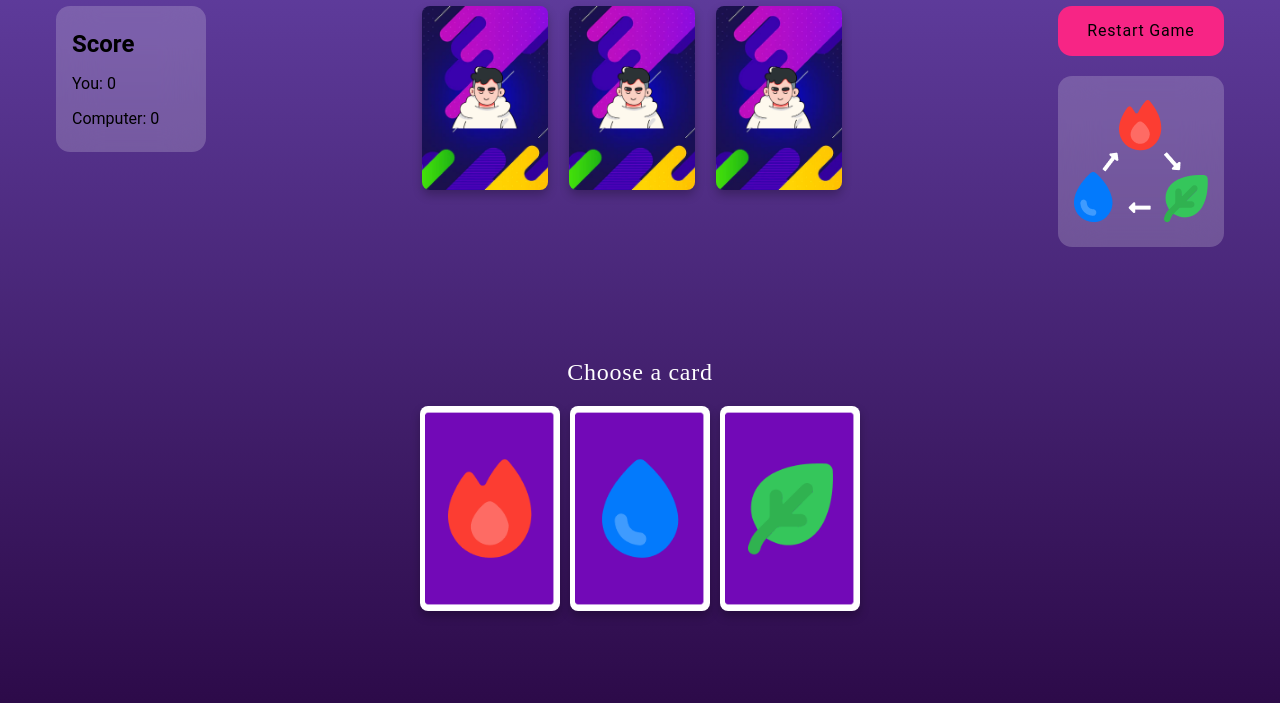
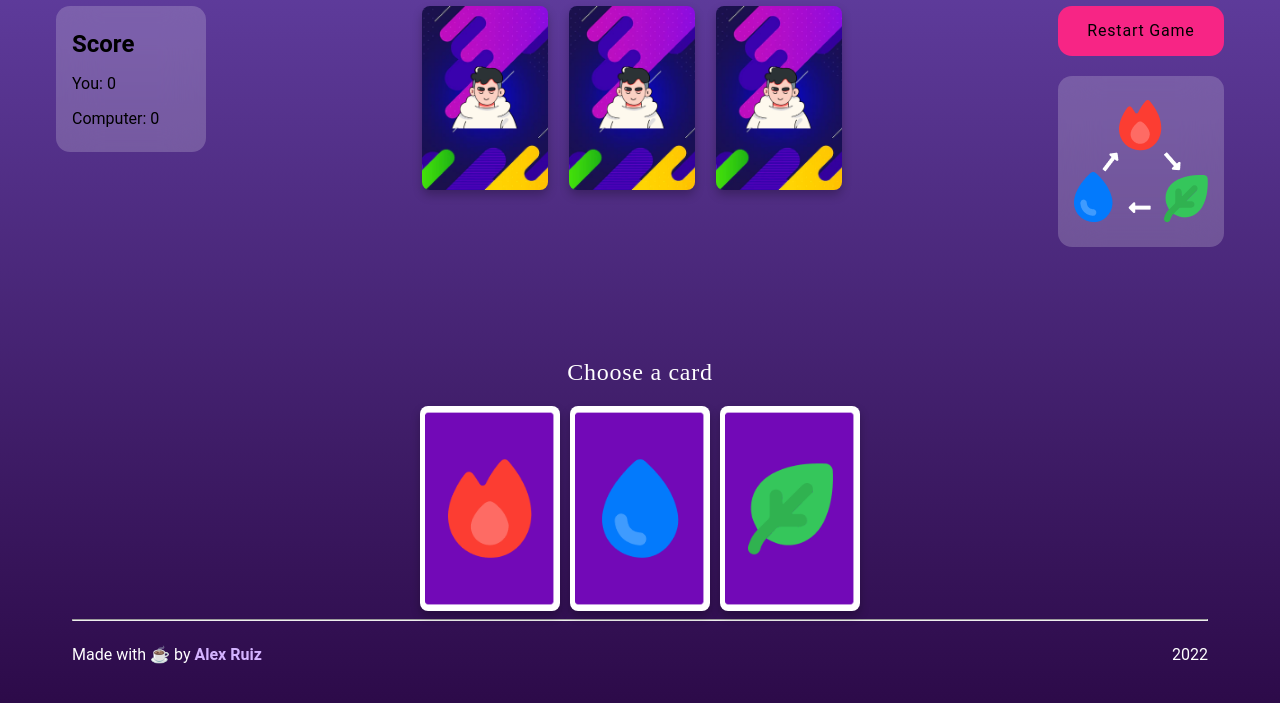
Before and after one commit to alexruix/Card-minigame---JS, a plain HTML site: page index.html in a window 1280 px wide. Shown: the part 95-798 px from the top of the page. Drawn offline with Linux system fonts and the light colour scheme; a web font is replaced by a local one.

Commit message:
New Version

```diff
--- a/css/style.scss
+++ b/css/style.scss
@@ -17,6 +17,14 @@ body {
 
 h1{
   font-size: 40px;
+}
+a{
+  color: $hovercolor;
+  text-decoration: none;
+  transition: color .3s ease-in-out;
+  &:hover{
+    color: $secondary;
+  }
 }
 .container {
   width: 100%;
--- a/index.html
+++ b/index.html
@@ -75,6 +75,26 @@
       </div>
     </div>
 
+    <footer class="site-footer">
+      <div class="container work__container">
+        <hr>
+      </div>
+      <div class="work__container">
+        <div class="container" style="padding-top:0; padding-bottom:0;">
+          <div class="flex__box text--font">
+            <div>
+              <p style="color:white">Made with ☕ by <b><a href="https://www.linkedin.com/in/alexruix/">Alex Ruiz</a></b></p>
+            </div>
+
+            <div class="container--middlewidth">
+              <span style="color:white" id="copyright"></span>
+            </div>
+          </div>
+        </div>
+
+      </div>
+    </footer>
+
 
     <script src="js/main.js"></script>
 
--- a/js/main.js
+++ b/js/main.js
@@ -147,3 +147,6 @@ function restartGame() {
 restart.addEventListener('click', restartGame);
 window.addEventListener('click', clearModal);
 main();
+
+var date = new Date().getFullYear();
+document.getElementById("copyright").innerHTML = date;
```
Also changed, not shown: css/style.css (deleted), css/style.min.css.
